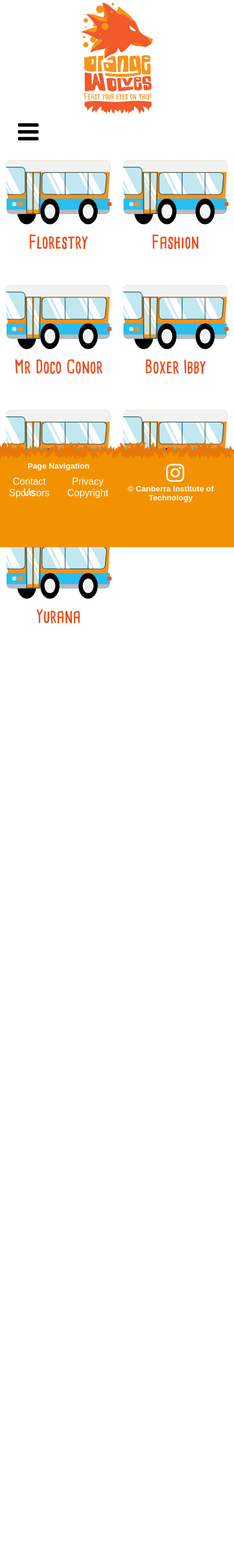
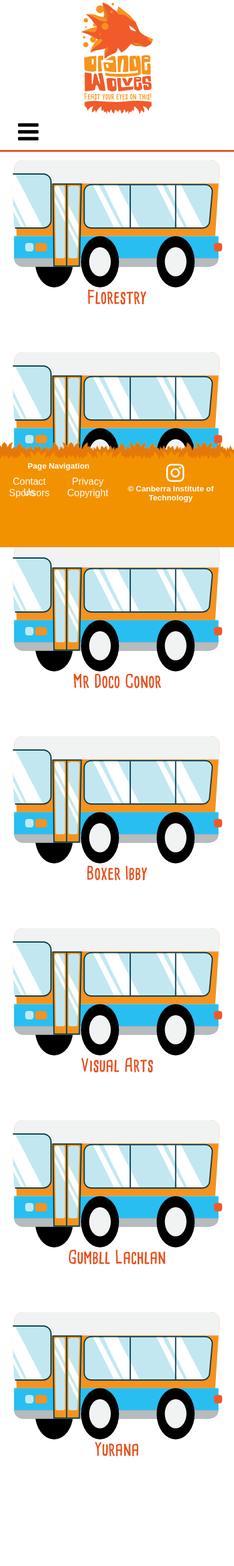
Before and after one commit to orange-wolves/orangewolves, a PHP site: page /buses/index.php in a window 390 px wide. Shown: the whole page at 60% size. Before the commit the page ends 1040 px from the top, so only its background shows below. Run offline with PHP 8.4, Linux system fonts and the light colour scheme; some web fonts are replaced.

Commit message:
Updated Header

```diff
--- a/resources/css/header.css
+++ b/resources/css/header.css
@@ -48,7 +48,7 @@
 #navbar {
 	text-align:center;
 	background-color:white;
-	padding:10px 0px;
+	padding:10px 0px 0px 0px;
 	z-index: 2000;
 }
 #navbar ul {
@@ -77,7 +77,6 @@
 #mobilenav {
 	background-color:white;
 	padding:5px 0px;
-	padding-left:30px;
 	float:left;
 	z-index: 1500;
 }
@@ -85,6 +84,7 @@ a.dropbtn {
 	font-size:2.5em;
 	color:black;
 	text-align:center;
+	padding-left:30px;
 }
 .dropdown-content {
     display:none;
--- a/resources/css/pages.css
+++ b/resources/css/pages.css
@@ -121,20 +121,8 @@
 }
 
 .storypage{
-    height:auto;
-    padding-top:0;
-    background-color:#e94e1b;
-    border:solid 2px white;
-    padding:0.7em;
 
-
-}
-
-.removedots{
-    list-style-type: none;}
-
-
-
+height:35em}
 
 
 /*------ Bus Pages ------*/
@@ -302,12 +290,10 @@ div.busPortal{
 	padding:0% 15px;
 }
 .line{
-	display: inline-block;
-	content: "";
 	height: 3px;
 	background:#e94e1b;
 	width:100%;
-	margin-bottom:10px;
+	margin-top:10px;
 }
 .link-container {
 	color:white;
@@ -332,60 +318,6 @@ div.busPortal{
 	border:solid 2px white;
 }
 
-/*Mobile*/
-@media only screen and (max-width: 768px) {
-    .sponsor-img {
-        width:45%;
-        margin:0 2.5%;
-    }
-
-    .sponsor-container {
-        padding:0vw 10vw;
-
-    }
-    .minor-sponsor-container {
-        padding:0vw 3vw;
-
-    }
-    .minor-sponsor-container .sponsor-img{
-        width:30%;
-        margin:1.6%;
-    }
-
-    .image-container{
-        text-align: center;
-        height: auto;
-    }
-
-    #image{
-        max-width: 100%;
-        height: auto;
-    }
-
-    .imageContainer img{
-        max-width: 32%;
-        margin: 0 0.5%;
-        float: left;
-    }
-
-    .busPortalLink{
-        height: 13em;
-        width : 50%
-    }
-
-    .busImage{
-        height: 100%;
-        width: 100%;
-    }
-
-    .storypage{
-        text-align: center;
-        }
-
-    .indent-story {
-        padding-left: 0px;
-    }
-}
 /*------ Home Page ------*/
 .homepage-media{
 	height: 400px;
@@ -426,7 +358,6 @@ div.busPortal{
 	background-color: white;
 	text-align:center;
 	width:100%;
-
 }
 .sponsor-img {
 	background-color: white;
@@ -434,7 +365,6 @@ div.busPortal{
 	height:auto;
 	margin-bottom:20px;
 	padding:0px 10px;
-
 	height: 200px;
   position: relative;
 }
@@ -453,3 +383,16 @@ div.busPortal{
 	background-color:#ffffff;
 	border:none;
 }
+
+.storypage{
+	height:auto;
+	padding-top:0;
+	background-color:#e94e1b;
+	border:solid 2px white;
+	padding:0.7em;
+
+
+}
+
+.removedots{
+	list-style-type: none;}
--- a/resources/layout/header.html
+++ b/resources/layout/header.html
@@ -21,6 +21,7 @@
 					<li><a href="/orangewolves/sponsors.php">Sponsors</a></li>
 					<li><a href="/orangewolves/contact-us.php">Contact</a></li>
 				</ul>
+				<div class="line"></div>
 			</div>
 
 			<div class="col-12" id="mobilenav">
@@ -34,6 +35,7 @@
 							<a href="/orangewolves/contact-us.php">Contact</a>
 						</div>
 				</ul>
+				<div class="line"></div>
 			</div>
 		</div>
 	</div>
```
